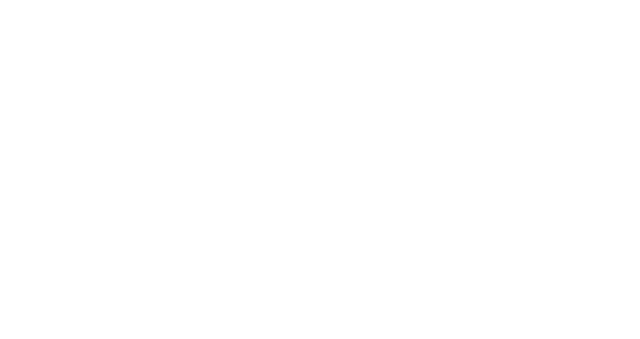
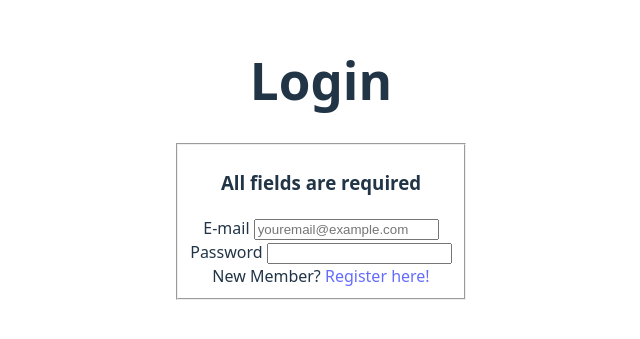
Before and after one commit to EthanB934/dms-pro, a React (Vite) app: page /login in a window 1280 px wide. Before the commit this address had no page. Shown: the part 241-580 px from the top of the page, without its empty margins (319-959 px from the left). Built offline with nearby package versions, Linux system fonts and the light colour scheme; the HTML template or start-up script is replaced by a standard one.

Commit message:
Added link to login from registration. Created login outline

```diff
--- /dev/null
+++ b/src/authentication/login.jsx
@@ -0,0 +1,22 @@
+import { useRef } from "react";
+import { Link } from "react-router-dom";
+
+export const Login = () => {
+  const email = useRef();
+  const password = useRef();
+
+  return (
+    <form className="login-form">
+      <h1>Login</h1>
+      <fieldset className="login-fields">
+        <h3>All fields are required</h3>
+        <label>E-mail</label>{" "}
+        <input type="text" placeholder="youremail@example.com" ref={email} />{" "}
+        <br />
+        <label>Password</label> <input type="password" ref={password} />{" "}
+        <br />
+        New Member? <Link to="/register">Register here!</Link>
+      </fieldset>
+    </form>
+  );
+};
--- a/src/authentication/registration.jsx
+++ b/src/authentication/registration.jsx
@@ -1,5 +1,5 @@
 import { useRef } from "react"
-import { useNavigate } from "react-router-dom"
+import { Link, useNavigate } from "react-router-dom"
 
 export const Register = () => {
     const address = useRef()
@@ -55,6 +55,8 @@
             {" "}<input type="text" ref={address}/> {" "}
             <br/>
             <button className="registration-button" id="register" >Register</button>
+            <br />
+            <Link to="/login">Return to Login</Link>
         </fieldset>
     </form>
 }
--- a/src/views/applicationview.jsx
+++ b/src/views/applicationview.jsx
@@ -1,11 +1,13 @@
 import { Route, Routes } from "react-router-dom"
 import { Register } from "../authentication/registration"
 import { Authorized } from "../authentication/authorized"
+import { Login } from "../authentication/login"
 
 export const ApplicationViews = () => {
     return <Routes>
         {/* The authentication routes are available to not authenticated users */}
         <Route path="/register" element={<Register />}/>
+        <Route path="/login" element={<Login />}/>
         <Route element={<Authorized />}>
         {/* If users authenticate, then they may view other site components */}
             <Route path="/" element={<>This is the first authorized component</>} />
```
